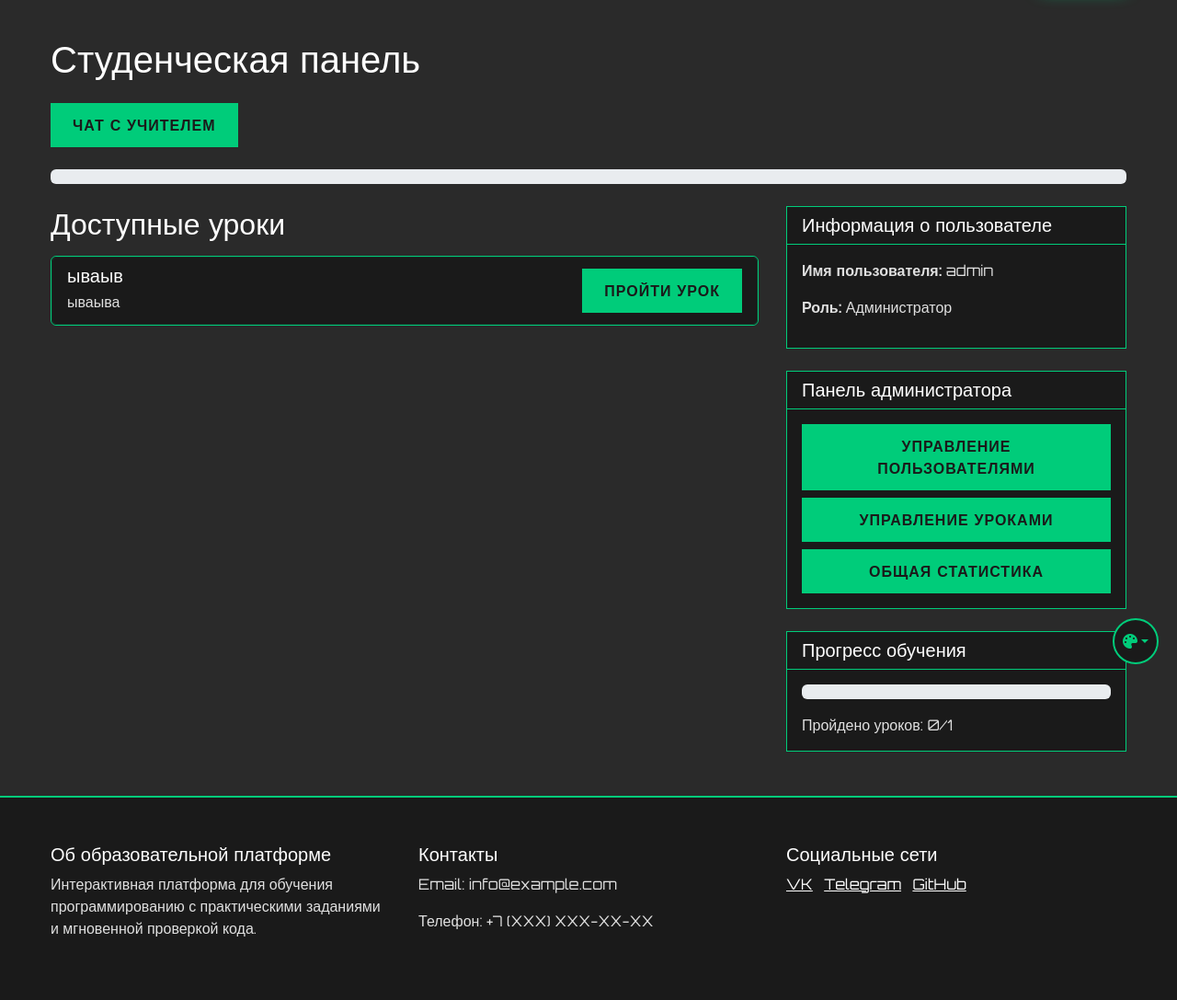
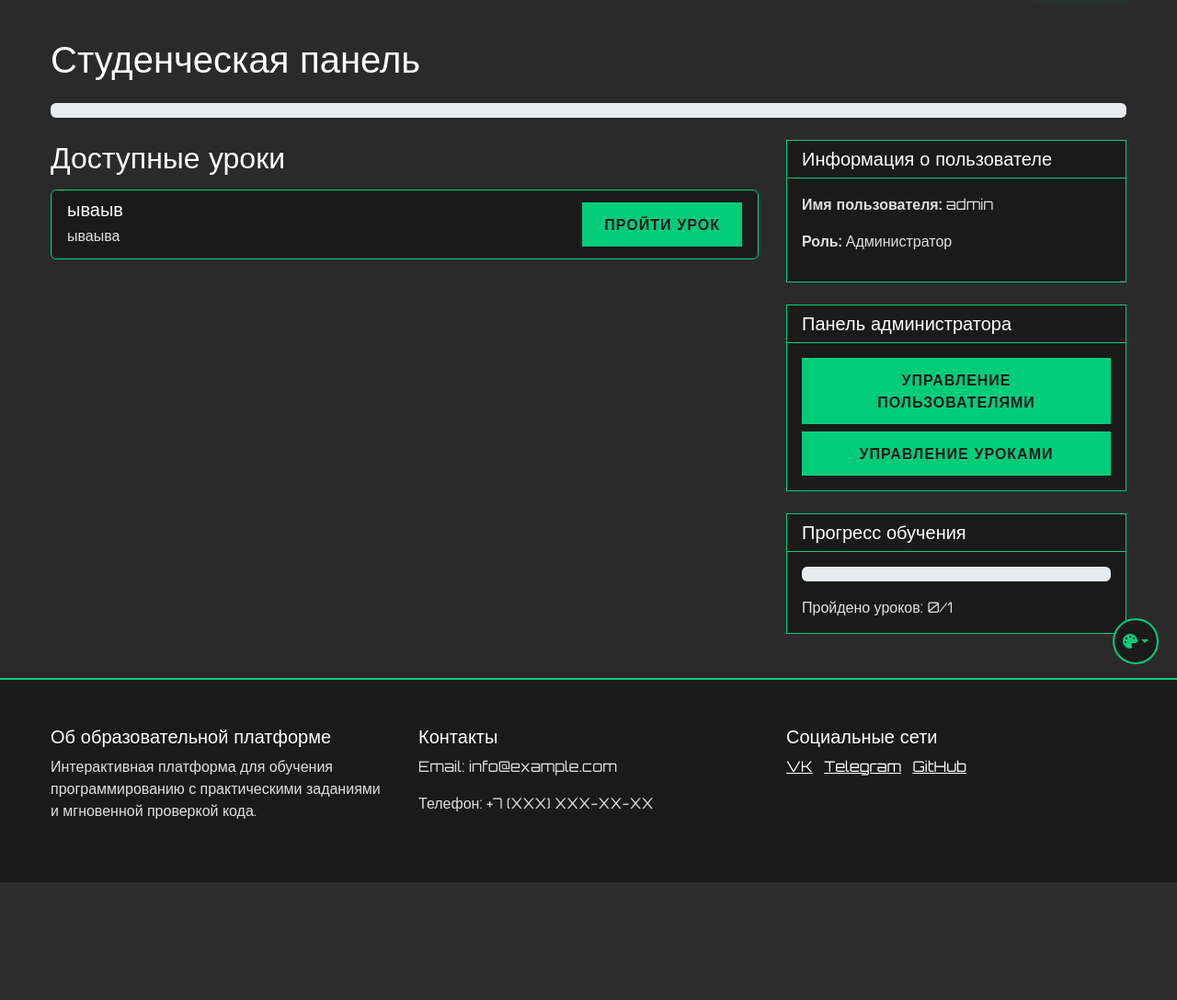
Before and after one commit to druswayne/project_site, a Flask app: page /student/dashboard in a window 1280 px wide. Shown: the part 58-1145 px from the top of the page at 92% size. After the commit the page ends 1017 px from the top, so only its background shows below. Run offline with Flask 3, Linux system fonts and the light colour scheme; a user stored in the database is signed in; data comes from the database, SQL or seed files in the repository; both versions use the stored data as it was after the commit.

Commit message:
вроде норм

```diff
--- a/templates/student/dashboard.html
+++ b/templates/student/dashboard.html
@@ -7,6 +7,7 @@
     <h1 class="mb-4">Студенческая панель</h1>
 
     <!-- Кнопка перехода в чат -->
+    {% if not current_user.is_admin or current_user.is_teacher() %}
     <div class="mb-4">
         <a href="{{ url_for('chat') }}" class="btn btn-primary">
             {% if current_user.is_teacher() %}
@@ -20,6 +21,7 @@
             {% endif %}
         </a>
     </div>
+    {% endif %}
 
     <div class="progress mb-4">
         <div class="progress-bar" role="progressbar" style="width: {{ progress_percentage }}%;"
@@ -101,9 +103,6 @@
                             <a href="{{ url_for('lesson_list') }}" class="btn btn-primary">
                                 Управление уроками
                             </a>
-                            <a href="{{ url_for('admin_panel') }}" class="btn btn-primary">
-                                Общая статистика
-                            </a>
                         </div>
                     </div>
                 </div>
```
Also changed, not shown: instance/app.db.
